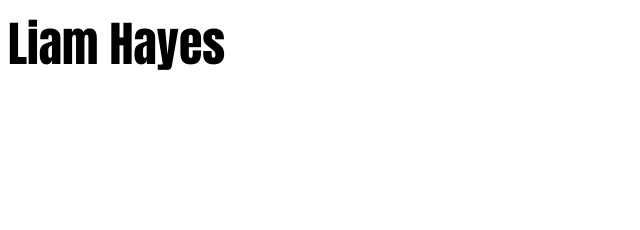
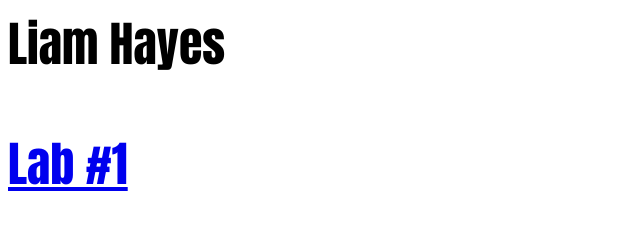
Before and after one commit to LiamHayes98/LiamHayes98.github.io, a plain HTML site: page index.html in a window 1280 px wide. Shown: the whole page, without its empty margins (0-640 px from the left). Drawn offline with Linux system fonts and the light colour scheme.

Commit message:
Add files via upload

```diff
--- a/index.html
+++ b/index.html
@@ -22,6 +22,8 @@
 
 Liam Hayes
 
+</p><a href="lab_1.html">Lab #1</a></p>
+
 </body>
 
 </html>
```
